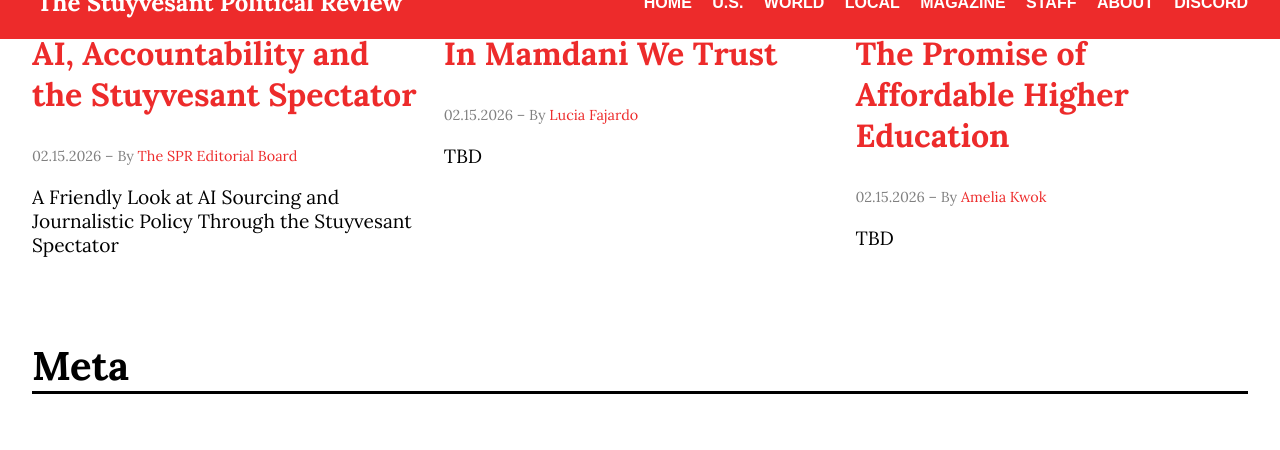
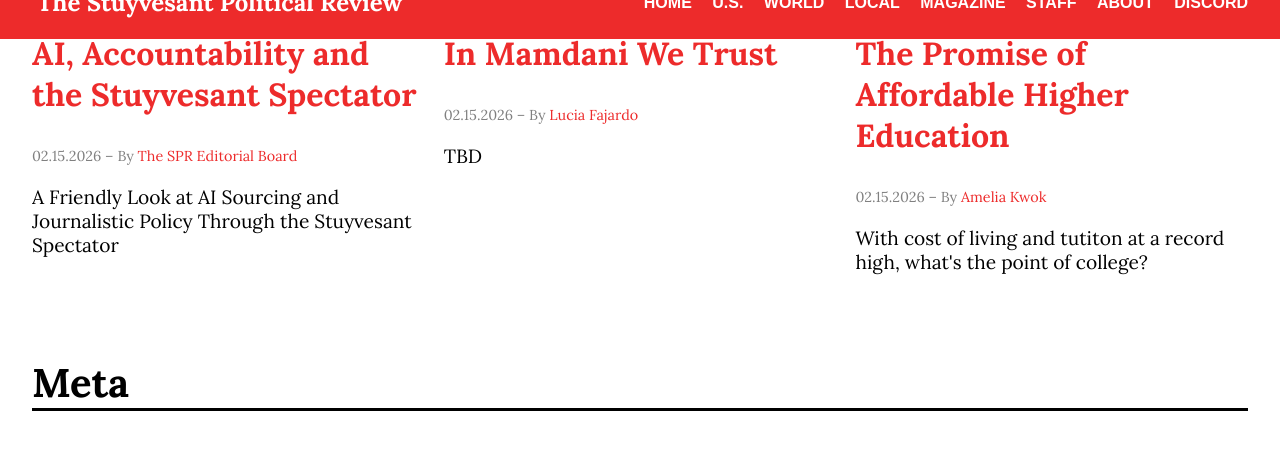
Before and after one commit to stuypoliticalreview/stuypoliticalreview.github.io, a Jekyll site: the page built from index.html, in a window 1280 px wide and 900 px high, scrolled down 2171 px, cut to the strip 34-488 px from the top of the window. Shown: the top 450 px of the strip. Built offline with Jekyll 4.4.1, drawn with Linux system fonts in a browser that asks for light colours.

Commit message:
new article or smth

```diff
--- a/_posts/2026-02-15-college_cuny.md
+++ b/_posts/2026-02-15-college_cuny.md
@@ -6,7 +6,7 @@ author: Amelia Kwok
 image: /assets/images/articles/cuny.png
 caption: Photo from the City University of New York Website
 categories: "local"
-excerpt: "TBD"
+excerpt: "With cost of living and tutiton at a record high, what's the point of college?"
 ---
 
 Part of what most would consider the “American Dream” is [upwards social mobility](https://www.bushcenter.org/catalyst/state-of-the-american-dream/churchwell-history-of-the-american-dream) and education plays a large role in that. The traditionally presented narrative is that you go to college, get a worthwhile degree and find a stable job to support a family with a nice picket fence house. This is far from the case in modern American society with [2/3rds of Gen Z Americans](https://www.scotsmanguide.com/news/two-thirds-of-gen-z-think-they-will-never-own-a-home/) feeling that they will never be able to own a home despite many wanting to. Finding [work has become challenging](https://www.cnn.com/2026/06/01/economy/finding-new-job-challenges) despite increasing jobs for many and there is a public sentiment that [wages aren’t keeping up with our higher cost of living](https://www.shrm.org/topics-tools/news/benefits-compensation/workers-say-pay-isnt-keeping-up-with-cost-of-living), but at least we can take comfort in our valuable college education right?
```
